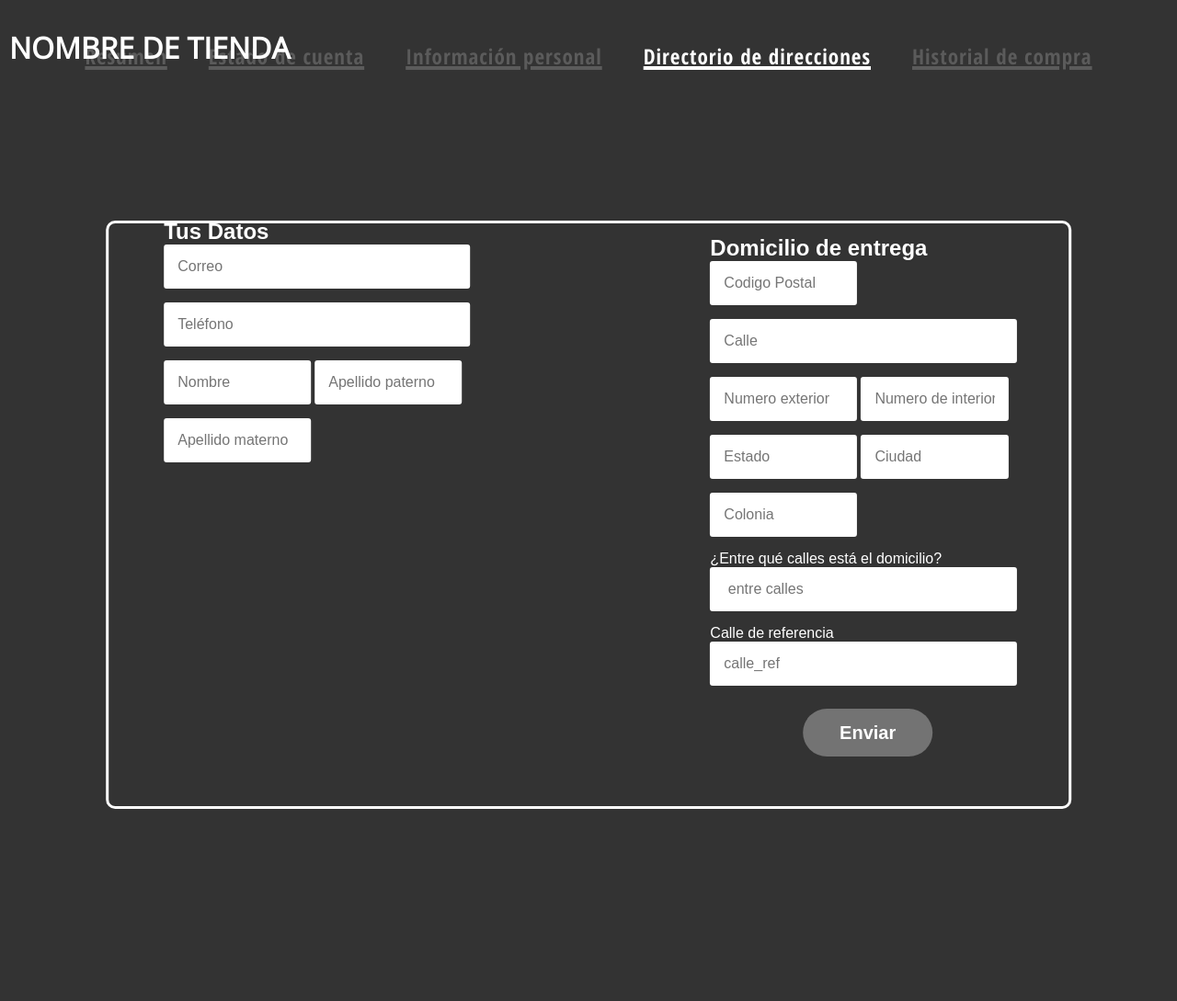
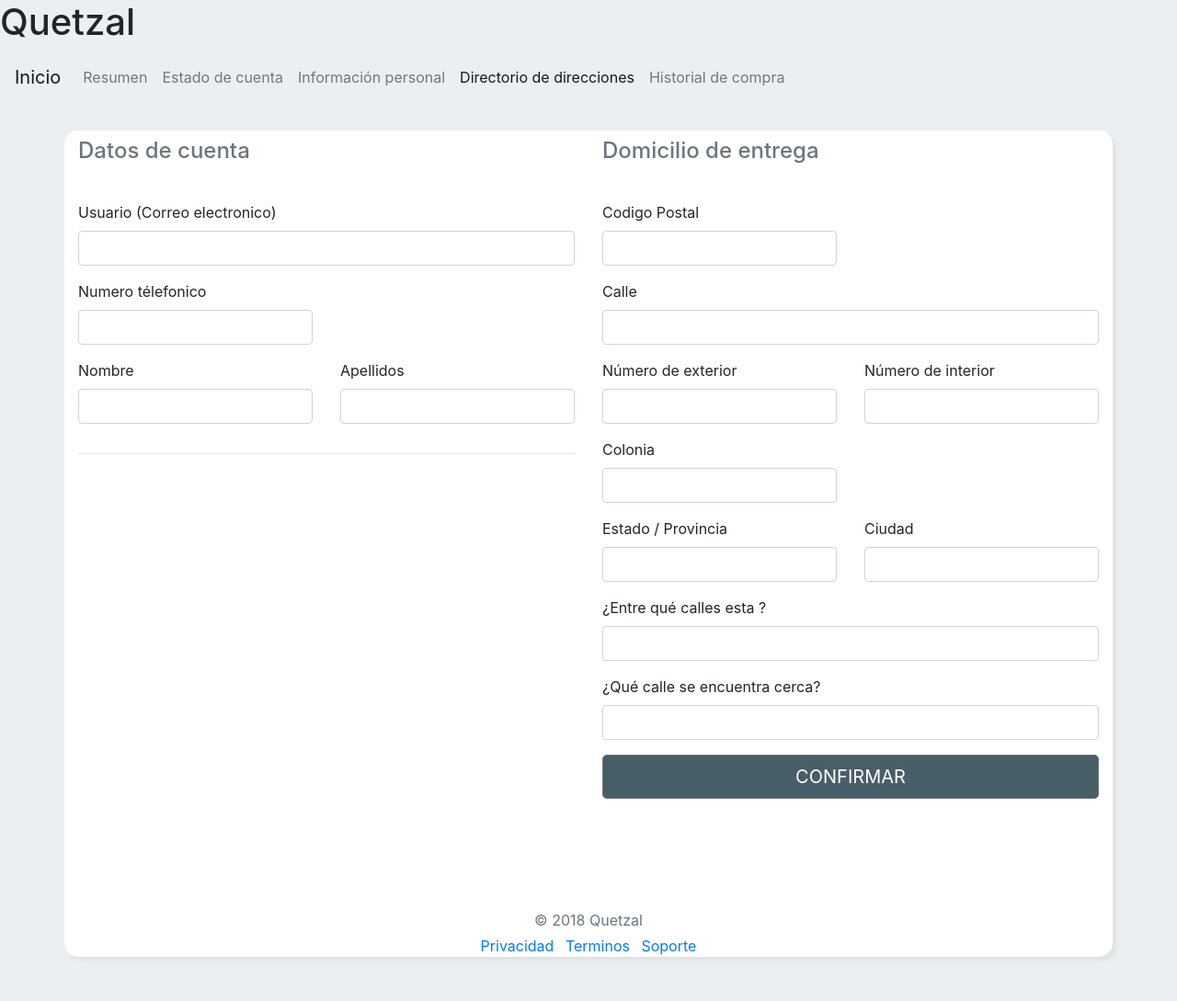
Before and after one commit to uribarrien/proyectoBD, a PHP site: page /directorioDeDirecciones.html in a window 1280 px wide. Shown: the whole page at 92% size. Before the commit the page ends 880 px from the top, so only its background shows below. Run offline with PHP 8.4, Linux system fonts and the light colour scheme; some libraries are stand-ins or nearby versions.

Commit message:
Salvación

```diff
--- a/css/css_directorio_Direcciones/directorioDirecciones.css
+++ b/css/css_directorio_Direcciones/directorioDirecciones.css
@@ -1,4 +1,4 @@
-@import url(../css_menu_Inicio/menuDeInicio.css);
+/*@import url(../css_menu_Inicio/menuDeInicio.css);
 
 .contenedor {
     width: 82%;
@@ -101,3 +101,29 @@ h1{
     position: fixed;
     left: 10px;
 }
+
+*/
+
+#text_izq    {
+    margin-bottom: 20px;
+}
+
+#boton     {
+    background-color: #485e69;
+}
+
+#boton:hover    {
+    background-color: #637883;
+}
+
+#todo     {
+    background: #eceff1;
+    background-color: #eceff1;
+}
+
+#contenedor_forms    {
+    margin-top: 30px;
+    background-color: white;
+    border-radius: 15px;
+    box-shadow: 4px 4px 4px #dfe2e3;
+}
--- a/directorioDeDirecciones.html
+++ b/directorioDeDirecciones.html
@@ -6,9 +6,10 @@
         <meta name="viewport" content="width=device-width, initial-scale=1">
         <title>Directorio de Direcciones</title>
         <link rel="stylesheet" href="css/css_directorio_Direcciones/directorioDirecciones.css">
+        <link rel="stylesheet" href="https://stackpath.bootstrapcdn.com/bootstrap/4.1.3/css/bootstrap.min.css" integrity="sha384-MCw98/SFnGE8fJT3GXwEOngsV7Zt27NXFoaoApmYm81iuXoPkFOJwJ8ERdknLPMO" crossorigin="anonymous">
         <meta>
     </head>
-    <body>
+<!--    <body>
         <header>
             <div class="nombreT">
                 <h1>NOMBRE DE TIENDA</h1>
@@ -31,10 +32,10 @@
                         <label for="nombre"><input type="text" name="nombre" placeholder="Nombre" size="40" class="input-48"></label>
                         <label for="apepat"><input type="text" name="apepat" placeholder="Apellido paterno" size="40" class="input-48"></label>
                         <label for="apemat"><input type="text" name="apemat" placeholder="Apellido materno" size="40" class="input-48"></label>
-                    <!--</form>-->
+                    <!--</form>->
                 </div>
                 <div class="form_der">
-                    <!--<form  action="php/direcciones.php" method="post" name="form_der">-->
+                    <!--<form  action="php/direcciones.php" method="post" name="form_der">->
                         <h2 class="texto">Domicilio de entrega</h2>
                         <label for="cp"><input type="text" name="cp" placeholder="Codigo Postal" size="40" class="input-48"></label>
                         <label for="calle"><input type="text" name="calle" placeholder="Calle" size="40" class="input-100"></label>
@@ -67,5 +68,203 @@
             </div>
         </header>
 
-    </body>
+    </body>-->
+
+    <body id="todo" class="bg">
+    <header>
+           <div>
+              <h1>Quetzal</h1>
+           </div>
+                                           <!-- BARRA DE NAVEGACIÓN-->
+           <nav id="cont_nav" class="navbar navbar-expand-lg navbar-light">
+              <a id="cont_nav" class="navbar-brand" href="index.html">Inicio</a>
+              <button id="cont_nav" class="navbar-toggler" type="button" data-toggle="collapse" data-target="#navbarSupportedContent" aria-controls="navbarSupportedContent" aria-expanded="false" aria-label="Toggle navigation">
+                <span class="navbar-toggler-icon"></span>
+              </button>
+
+              <div id="cont_nav" class="collapse navbar-collapse" id="navbarSupportedContent">
+                <ul class="navbar-nav mr-auto">
+                  <li class="nav-item">
+                    <a class="nav-link" href="#">Resumen </a>
+                  </li>
+                  <li class="nav-item">
+                    <a class="nav-link" href="#">Estado de cuenta</a>
+                  </li>
+                  <li class="nav-item  ">
+                    <a class="nav-link" href="informacionPersonal.html">Información personal
+                    </a>
+                  </li>
+                  <li class="nav-item active">
+                    <a class="nav-link" href="#">Directorio de direcciones
+                    </a>
+                  </li>
+                  <li class="nav-item">
+                    <a class="nav-link" href="#">Historial de compra
+                    </a>
+                  </li>
+                </ul>
+                <form class="form-inline my-2 my-lg-0">
+                </form>
+              </div>
+            </nav>
+
+       </header>
+                   <!-- FIN BARRA DE NAVEGACIÓN-->
+                   <!-- FORMULARIOS-->
+    <div id="contenedor_forms" class="container">
+      <div id="cont_titulo" class="py-1 text-center">
+      </div>
+
+      <form class="row" action="php/direcciones.php" method="post">
+        <div class="col-md order-md-2 mb-4">
+          <h4 class="d-flex justify-content-between align-items-center mb-3">
+            <span class="text-muted">Domicilio de entrega</span>
+          </h4>
+          <br>
+          <div class="row">
+              <div class="col-md-6 mb-3">
+                <label for="firstName">Codigo Postal</label>
+                <input type="text" class="form-control"  id="firstName" name="cp" placeholder="" value="" >
+                <div class="invalid-feedback">
+                  Valid first name is required.
+                </div>
+              </div>
+            </div>
+            <div class="mb-3">
+                <label for="email">Calle <span class="text-muted"></span></label>
+                <input type="email" name="calle" class="form-control" id="email" placeholder="">
+            </div>
+            <div class="row">
+              <div class="col-md-6 mb-3">
+                <label for="firstName">Número de exterior</label>
+                <input type="text" name="num_ext" class="form-control" id="firstName" placeholder="" value="" >
+                <div class="invalid-feedback">
+                  Valid first name is required.
+                </div>
+              </div>
+              <div class="col-md-6 mb-3">
+                <label for="lastName">Número de interior</label>
+                <input type="text" name="num_int" class="form-control" id="lastName" placeholder="" value="" >
+                <div class="invalid-feedback">
+                  Valid last name is required.
+                </div>
+              </div>
+            </div>
+            <div class="row">
+              <div class="col-md-6 mb-3">
+                <label for="firstName">Colonia</label>
+                <input type="text" name="colonia" class="form-control" id="firstName" placeholder="" value="" >
+                <div class="invalid-feedback">
+                  Valid first name is required.
+                </div>
+              </div>
+            </div>
+            <div class="row">
+              <div class="col-md-6 mb-3">
+                <label for="firstName">Estado / Provincia</label>
+                <input type="text" name="estado" class="form-control" id="firstName" placeholder="" value="" >
+                <div class="invalid-feedback">
+                  Valid first name is required.
+                </div>
+              </div>
+              <div class="col-md-6 mb-3">
+                <label for="lastName">Ciudad</label>
+                <input type="text" name="ciudad" class="form-control" id="lastName" placeholder="" value="" >
+                <div class="invalid-feedback">
+                  Valid last name is required.
+                </div>
+              </div>
+            </div>
+            <div class="mb-3">
+                <label for="email">¿Entre qué calles esta ?<span class="text-muted"></span></label>
+                <input type="email" name="entre_Calles" class="form-control" id="email" placeholder="">
+            </div>
+            <div class="mb-3">
+                <label for="email">¿Qué calle se encuentra cerca? <span class="text-muted"></span></label>
+                <input type="email" name="calle_ref" class="form-control" id="email" placeholder="">
+            </div>
+            <button id="boton" class="btn btn-lg btn-secondary btn-block" type="submit">CONFIRMAR</button>
+        </div>
+        <div class="col-md order-md-1">
+          <h4 id="text_izq" class="mb-3 text-muted">Datos de cuenta</h4>
+          <br>
+          <div class="needs-validation" novalidate>
+            <div class="mb-3">
+                <label for="email">Usuario (Correo electronico) <span class="text-muted"></span></label>
+                <input type="email" name="correo" class="form-control" id="email" placeholder="">
+            </div>
+            <div class="row">
+              <div class="col-md-6 mb-3">
+                <label for="firstName">Numero télefonico</label>
+                <input type="text" name="telefono" class="form-control" id="firstName" placeholder="" value="" >
+                <div class="invalid-feedback">
+                  Valid first name is required.
+                </div>
+              </div>
+            </div>
+            <div class="row">
+              <div class="col-md-6 mb-3">
+                <label for="firstName">Nombre</label>
+                <input type="text" name="nombre" class="form-control" id="firstName" placeholder="" value="" >
+                <div class="invalid-feedback">
+                  Valid first name is required.
+                </div>
+              </div>
+              <div class="col-md-6 mb-3">
+                <label for="lastName">Apellidos</label>
+                <input type="text" name="apellidos" class="form-control" id="lastName" placeholder="" value="" >
+                <div class="invalid-feedback">
+                  Valid last name is required.
+                </div>
+              </div>
+            </div>
+
+
+            <hr class="mb-4">
+
+          </div>
+        </div>
+      </form>
+        <!-- FIN FORMULARIOS-->
+      <footer class="my-5 pt-5 text-muted text-center text-small">
+        <p class="mb-1">&copy; 2018 Quetzal</p>
+        <ul class="list-inline">
+          <li class="list-inline-item"><a href="#">Privacidad</a></li>
+          <li class="list-inline-item"><a href="#">Terminos</a></li>
+          <li class="list-inline-item"><a href="#">Soporte</a></li>
+        </ul>
+      </footer>
+    </div>
+
+    <!-- Bootstrap core JavaScript
+    ================================================== -->
+    <!-- Placed at the end of the document so the pages load faster -->
+    <script src="https://code.jquery.com/jquery-3.3.1.slim.min.js" integrity="sha384-q8i/X+965DzO0rT7abK41JStQIAqVgRVzpbzo5smXKp4YfRvH+8abtTE1Pi6jizo" crossorigin="anonymous"></script>
+    <script>window.jQuery || document.write('<script src="../../assets/js/vendor/jquery-slim.min.js"><\/script>')</script>
+    <script src="../../assets/js/vendor/popper.min.js"></script>
+    <script src="../../dist/js/bootstrap.min.js"></script>
+    <script src="../../assets/js/vendor/holder.min.js"></script>
+    <script>
+      // Example starter JavaScript for disabling form submissions if there are invalid fields
+      (function() {
+        'use strict';
+
+        window.addEventListener('load', function() {
+          // Fetch all the forms we want to apply custom Bootstrap validation styles to
+          var forms = document.getElementsByClassName('needs-validation');
+
+          // Loop over them and prevent submission
+          var validation = Array.prototype.filter.call(forms, function(form) {
+            form.addEventListener('submit', function(event) {
+              if (form.checkValidity() === false) {
+                event.preventDefault();
+                event.stopPropagation();
+              }
+              form.classList.add('was-validated');
+            }, false);
+          });
+        }, false);
+      })();
+    </script>
+  </body>
 </html>
```
Also changed, not shown: css/css_Hombres/hombres.css (+6 -3 lines), css/css_envios/envios.css (+8 -0 lines), css/css_informacion_personal/informacionPersonal.css (added, +20 -0 lines), css/css_login/login.css (+76 -1 lines), envios.html (+11 -13 lines), hombres.html (+5 -7 lines), informacionPersonal.html (+291 -1 lines), loginUsuario.html (+63 -2 lines).
